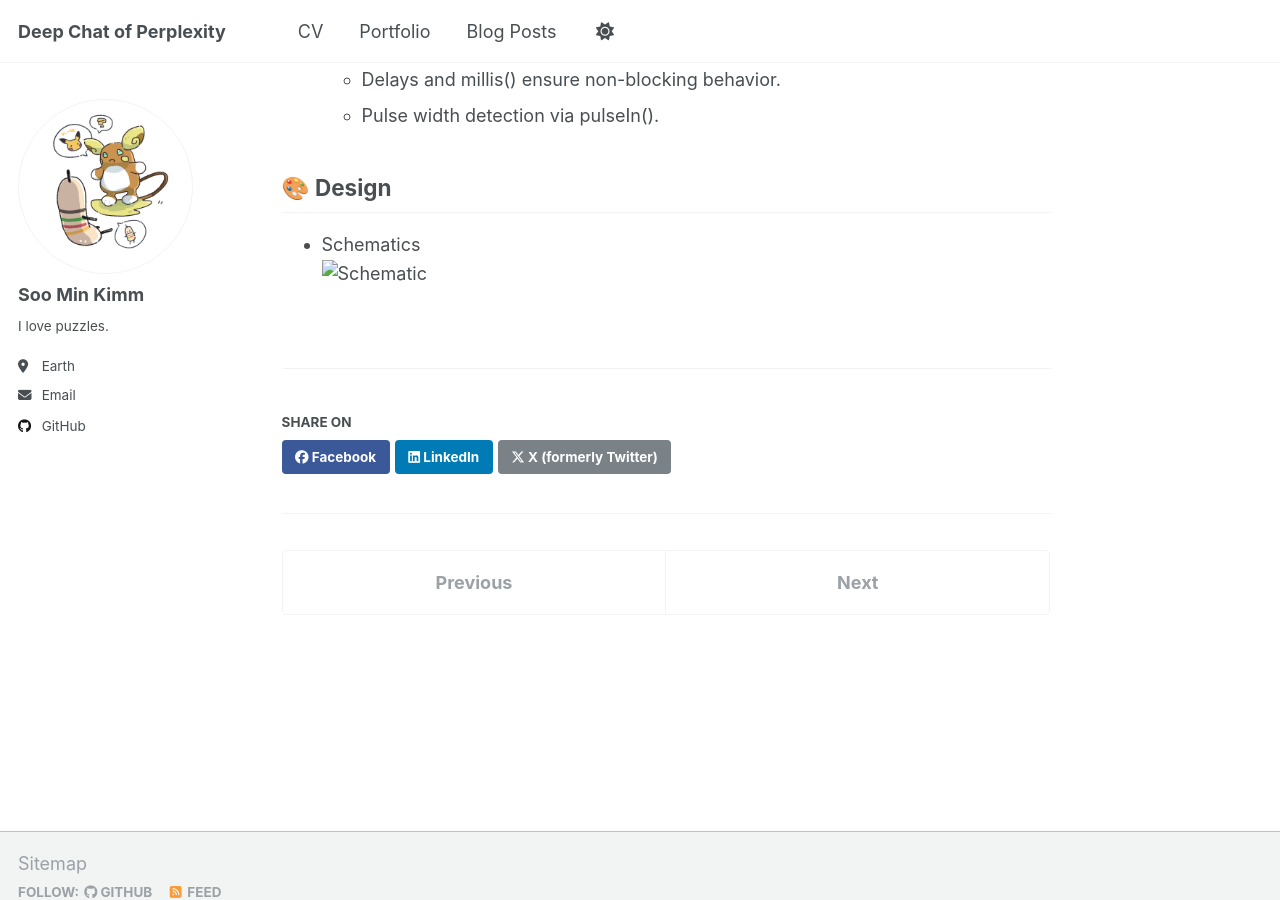
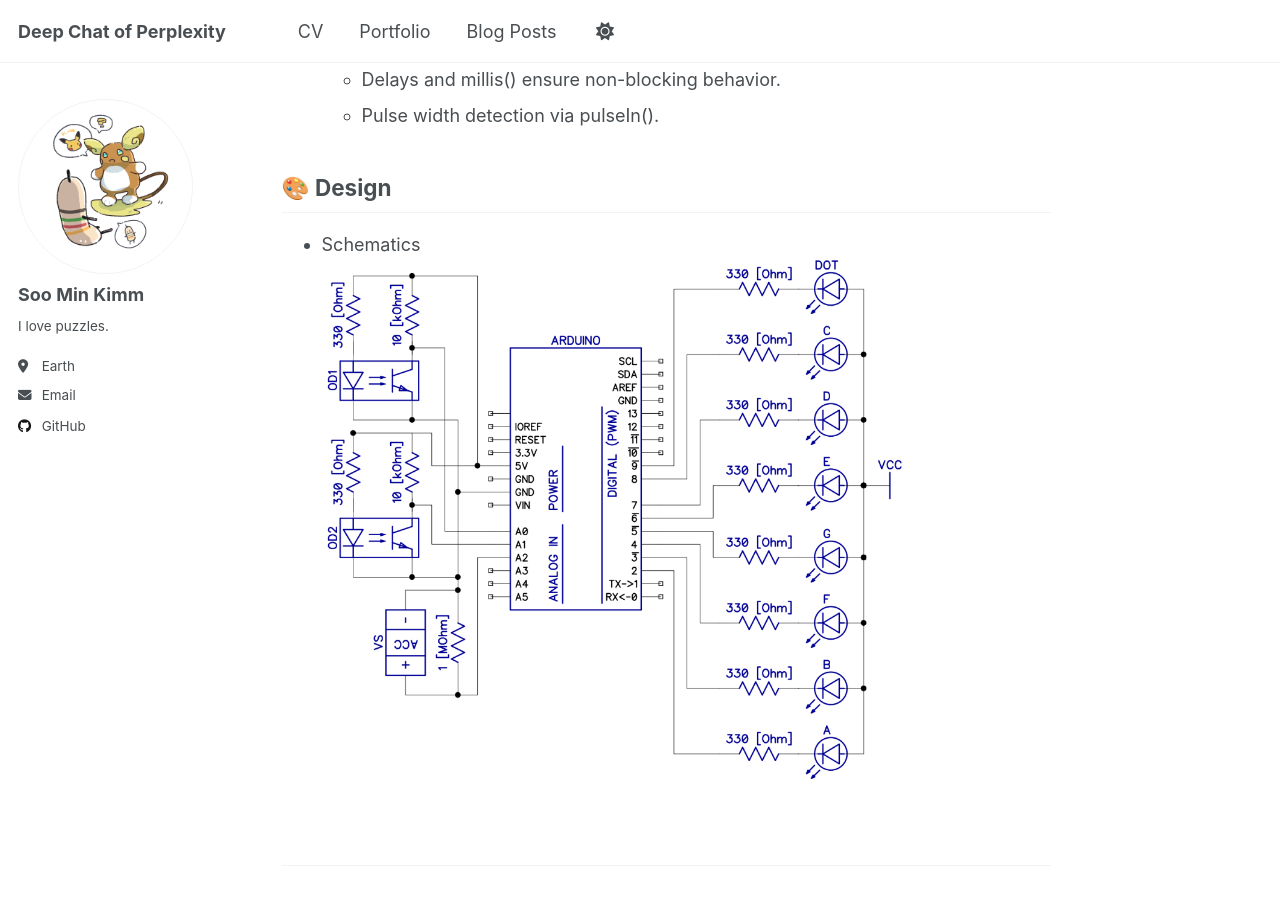
Before and after one commit to somnio-kimm/somnio-kimm.github.io, a Jekyll site: the page built from _portfolio/portfolio-1.md, in a window 1280 px wide and 900 px high, scrolled down 1119 px. Built offline with Jekyll 4.4.1, drawn with Linux system fonts in a browser that asks for light colours.

Commit message:
update portfolio

```diff
--- a/_portfolio/portfolio-1.md
+++ b/_portfolio/portfolio-1.md
@@ -35,4 +35,4 @@ This project converts Morse code into numerical values and visualizes them using
 🎨 Design
 ---
 - Schematics
-    <img src="../images/portfolio/portfolio-1-1.png" alt="Schematic" width="80%">
+    <img src="/images/portfolio/portfolio-1-1.png" alt="Schematic" width="80%">
```
